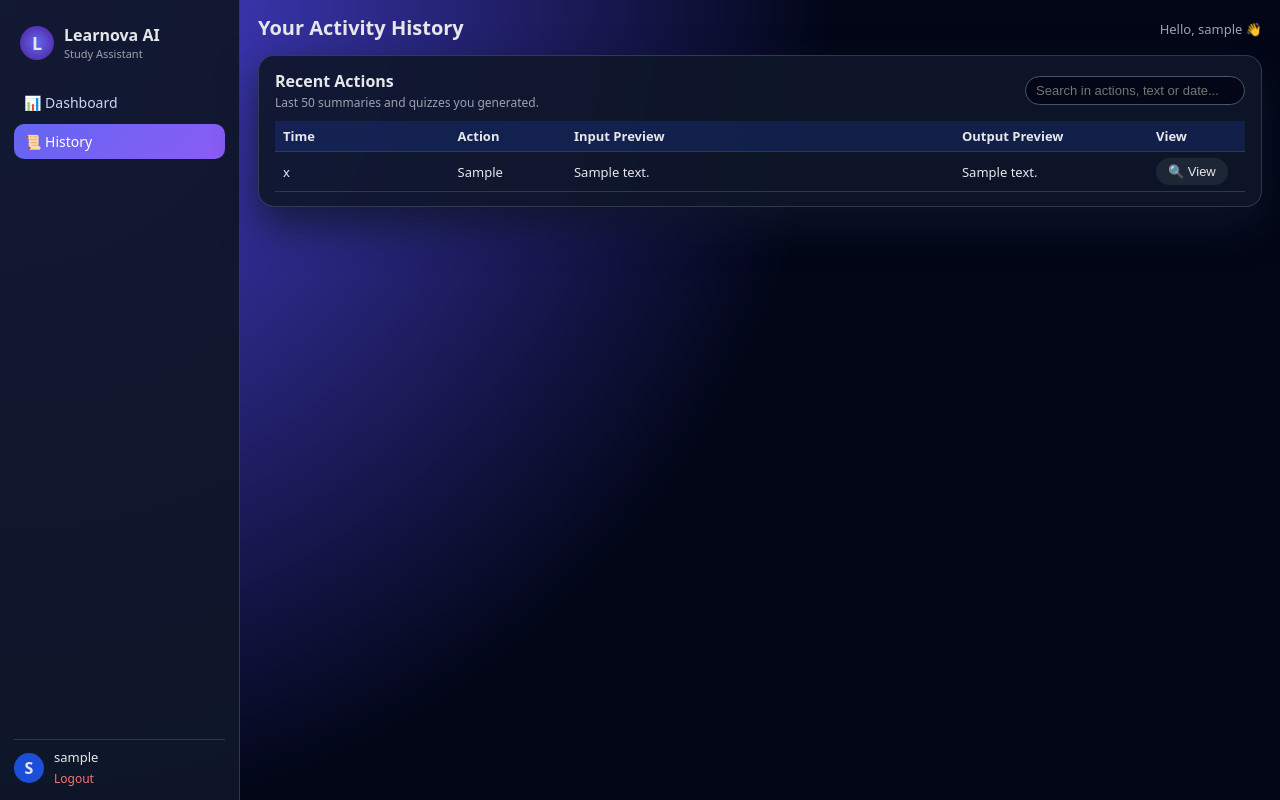
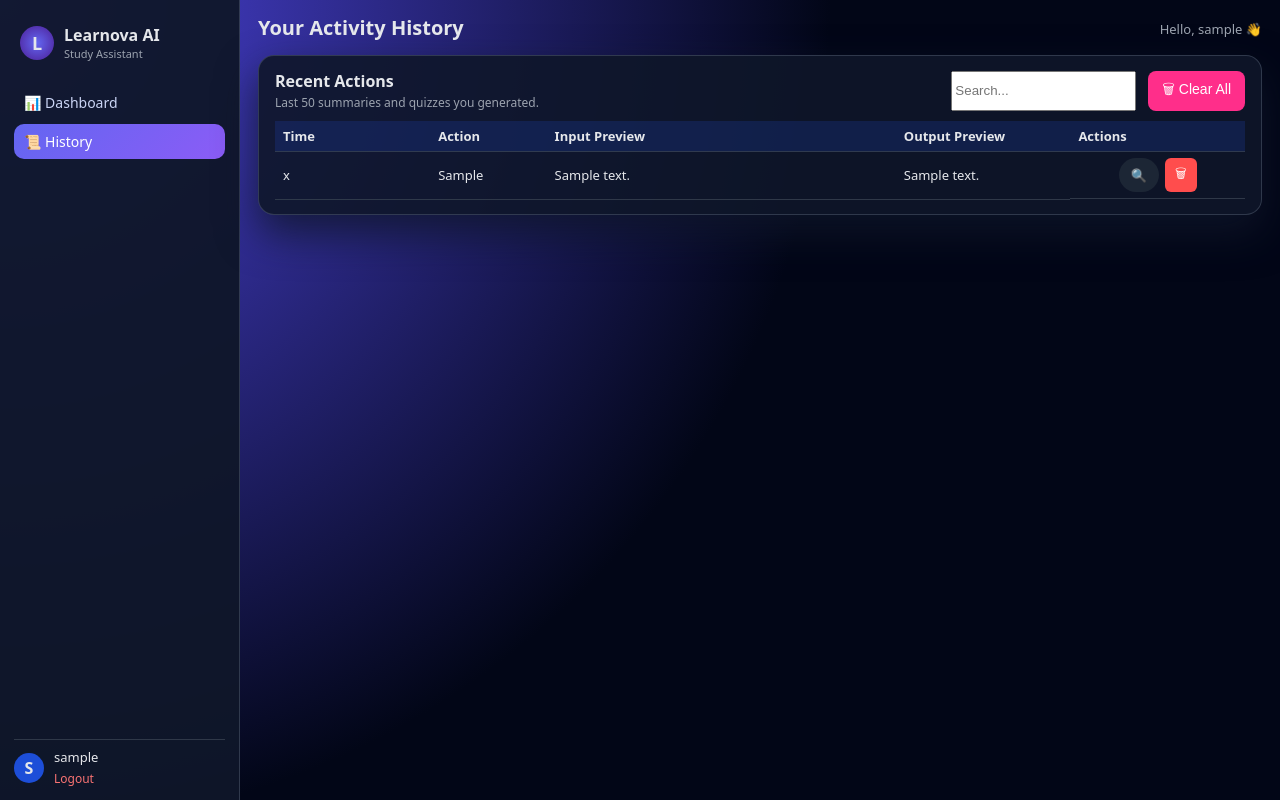
Before and after one commit to lasamailwb-source/learnova-ai, a Flask app: page /history in a window 1280 px wide. Run offline with Flask 3, Linux system fonts and the light colour scheme; the visitor is signed in with stand-in values (Sample User, id 1); tables that the repository leaves empty hold one stand-in row (values such as "Sample post").

Commit message:
Update history.html

```diff
--- a/templates/history.html
+++ b/templates/history.html
@@ -4,11 +4,44 @@
   <meta charset="UTF-8">
   <title>History | Learnova AI</title>
   <link rel="stylesheet" href="{{ url_for('static', filename='style.css') }}">
+  <style>
+    /* Small custom additions */
+    .delete-btn {
+      background: #ff4d4d;
+      color: white;
+      border: none;
+      padding: 6px 10px;
+      border-radius: 6px;
+      cursor: pointer;
+      font-size: 13px;
+    }
+    .delete-btn:hover {
+      background: #e43e3e;
+    }
+    .clear-all-btn {
+      background: #ff2e8a;
+      color: white;
+      padding: 8px 14px;
+      border-radius: 8px;
+      border: none;
+      font-size: 14px;
+      cursor: pointer;
+    }
+    .clear-all-btn:hover {
+      background: #e62076;
+    }
+    .action-col {
+      display: flex;
+      gap: 6px;
+      justify-content: center;
+    }
+  </style>
 </head>
+
 <body class="app-body">
   <div class="layout">
 
-    <!-- Sidebar (same as dashboard) -->
+    <!-- Sidebar -->
     <aside class="sidebar">
       <div class="sidebar-header">
         <div class="logo-circle">L</div>
@@ -34,7 +67,7 @@
       </div>
     </aside>
 
-    <!-- Main content -->
+    <!-- Main Page -->
     <main class="main-content">
       <header class="topbar">
         <h1 class="topbar-title">Your Activity History</h1>
@@ -44,17 +77,20 @@
       </header>
 
       <section class="card">
+
         <div class="history-header">
           <div>
             <h2 style="margin:0;">Recent Actions</h2>
             <p class="history-subtitle">Last 50 summaries and quizzes you generated.</p>
           </div>
-          <div class="history-search-wrapper">
-            <input
-              type="text"
-              id="historySearch"
-              placeholder="Search in actions, text or date..."
-            >
+
+          <div style="display:flex; gap:12px;">
+            <input id="historySearch" placeholder="Search..." />
+
+            <!-- CLEAR ALL BUTTON -->
+            <button id="clearAllBtn" class="clear-all-btn">
+              🗑 Clear All
+            </button>
           </div>
         </div>
 
@@ -63,11 +99,11 @@
           <table class="history-table" id="historyTable">
             <thead>
               <tr>
-                  <th style="width: 18%;">Time</th>
+                <th style="width: 16%;">Time</th>
                 <th style="width: 12%;">Action</th>
-                  <th style="width: 40%;">Input Preview</th>
-                  <th style="width: 20%;">Output Preview</th>
-                  <th style="width: 10%;">View</th>
+                <th style="width: 36%;">Input Preview</th>
+                <th style="width: 18%;">Output Preview</th>
+                <th style="width: 18%;">Actions</th>
               </tr>
             </thead>
             <tbody>
@@ -75,32 +111,38 @@
               <tr>
                 <td>{{ h.timestamp }}</td>
                 <td>{{ h.action }}</td>
+
                 <td>{{ h.input_preview[:80] }}{% if h.input_preview|length > 80 %}...{% endif %}</td>
                 <td>{{ h.output_preview[:80] }}{% if h.output_preview|length > 80 %}...{% endif %}</td>
-                    <td>
+
+                <td class="action-col">
+                  <!-- VIEW BTN -->
                   <button
                     class="secondary-btn view-btn"
                     data-time="{{ h.timestamp }}"
                     data-action="{{ h.action }}"
                     data-input="{{ h.input_preview | replace('"','&quot;') }}"
                     data-output="{{ h.output_preview | replace('"','&quot;') }}"
-                      >
-                        🔍 View
-                      </button>
+                  >🔍</button>
+
+                  <!-- DELETE BTN -->
+                  <button class="delete-btn" data-id="{{ h.id }}">🗑</button>
                 </td>
               </tr>
               {% endfor %}
             </tbody>
           </table>
         </div>
+
         {% else %}
         <p>No history yet. Try summarizing or generating a quiz!</p>
         {% endif %}
+
       </section>
     </main>
   </div>
 
-  <!-- Modal for viewing full details -->
+  <!-- Modal Viewer -->
   <div id="historyModal" class="modal-backdrop hidden">
     <div class="modal">
       <div class="modal-header">
@@ -122,23 +164,27 @@
   </div>
 
 <script>
-    document.addEventListener("DOMContentLoaded", function () {
+document.addEventListener("DOMContentLoaded", () => {
   const searchInput = document.getElementById("historySearch");
+  const clearAllBtn = document.getElementById("clearAllBtn");
   const table = document.getElementById("historyTable");
   const rows = table ? table.querySelectorAll("tbody tr") : [];
 
-      // Simple search filter
+  /* -----------------------
+        SEARCH FILTER
+  ------------------------ */
   if (searchInput && rows.length) {
     searchInput.addEventListener("input", () => {
       const q = searchInput.value.toLowerCase();
       rows.forEach(row => {
-            const text = row.textContent.toLowerCase();
-            row.style.display = text.includes(q) ? "" : "none";
+        row.style.display = row.textContent.toLowerCase().includes(q) ? "" : "none";
       });
     });
   }
 
-      // Modal logic
+  /* -----------------------
+      VIEW MODAL LOGIC
+  ------------------------ */
   const modal = document.getElementById("historyModal");
   const modalMeta = document.getElementById("modalMeta");
   const modalInput = document.getElementById("modalInput");
@@ -146,40 +192,64 @@
   const modalCloseBtn = document.getElementById("modalCloseBtn");
 
   function openModal(time, action, input, output) {
-        if (!modal) return;
     modalMeta.textContent = `${action.toUpperCase()} • ${time}`;
-        modalInput.textContent = input || "";
-        modalOutput.textContent = output || "";
+    modalInput.textContent = input;
+    modalOutput.textContent = output;
     modal.classList.remove("hidden");
   }
 
-      function closeModal() {
-        if (!modal) return;
-        modal.classList.add("hidden");
+  modalCloseBtn.addEventListener("click", () => modal.classList.add("hidden"));
+  modal.addEventListener("click", e => {
+    if (e.target === modal) modal.classList.add("hidden");
+  });
+
+  document.querySelectorAll(".view-btn").forEach(btn => {
+    btn.addEventListener("click", () => {
+      openModal(btn.dataset.time, btn.dataset.action, btn.dataset.input, btn.dataset.output);
+    });
+  });
+
+  /* -----------------------
+       DELETE SINGLE ROW
+  ------------------------ */
+  document.querySelectorAll(".delete-btn").forEach(btn => {
+    btn.addEventListener("click", async () => {
+      const id = btn.dataset.id;
+
+      if (!confirm("Delete this history entry?")) return;
+
+      const res = await fetch(`/history/delete/${id}`, { method: "POST" });
+      const data = await res.json();
+
+      if (data.success) {
+        btn.closest("tr").remove();
+      } else {
+        alert("Failed to delete.");
       }
+    });
+  });
 
-      if (modalCloseBtn) {
-        modalCloseBtn.addEventListener("click", closeModal);
-      }
-      if (modal) {
-        modal.addEventListener("click", (e) => {
-          if (e.target === modal) {
-            closeModal();
+  /* -----------------------
+        CLEAR ALL HISTORY
+  ------------------------ */
+  if (clearAllBtn) {
+    clearAllBtn.addEventListener("click", async () => {
+      if (!confirm("Are you sure you want to clear ALL history?")) return;
+
+      const res = await fetch(`/history/clear`, { method: "POST" });
+      const data = await res.json();
+
+      if (data.success) {
+        document.querySelector("tbody").innerHTML = "";
+        alert("All history cleared.");
+      } else {
+        alert("Failed to clear history.");
       }
     });
   }
 
-      // Attach click handlers on "View" buttons
-      document.querySelectorAll(".view-btn").forEach(btn => {
-        btn.addEventListener("click", () => {
-          const time = btn.dataset.time || "";
-          const action = btn.dataset.action || "";
-          const input = btn.dataset.input || "";
-          const output = btn.dataset.output || "";
-          openModal(time, action, input, output);
-        });
-      });
 });
 </script>
+
 </body>
 </html>
```
Lines whose indentation alone changed are shown as unchanged.
